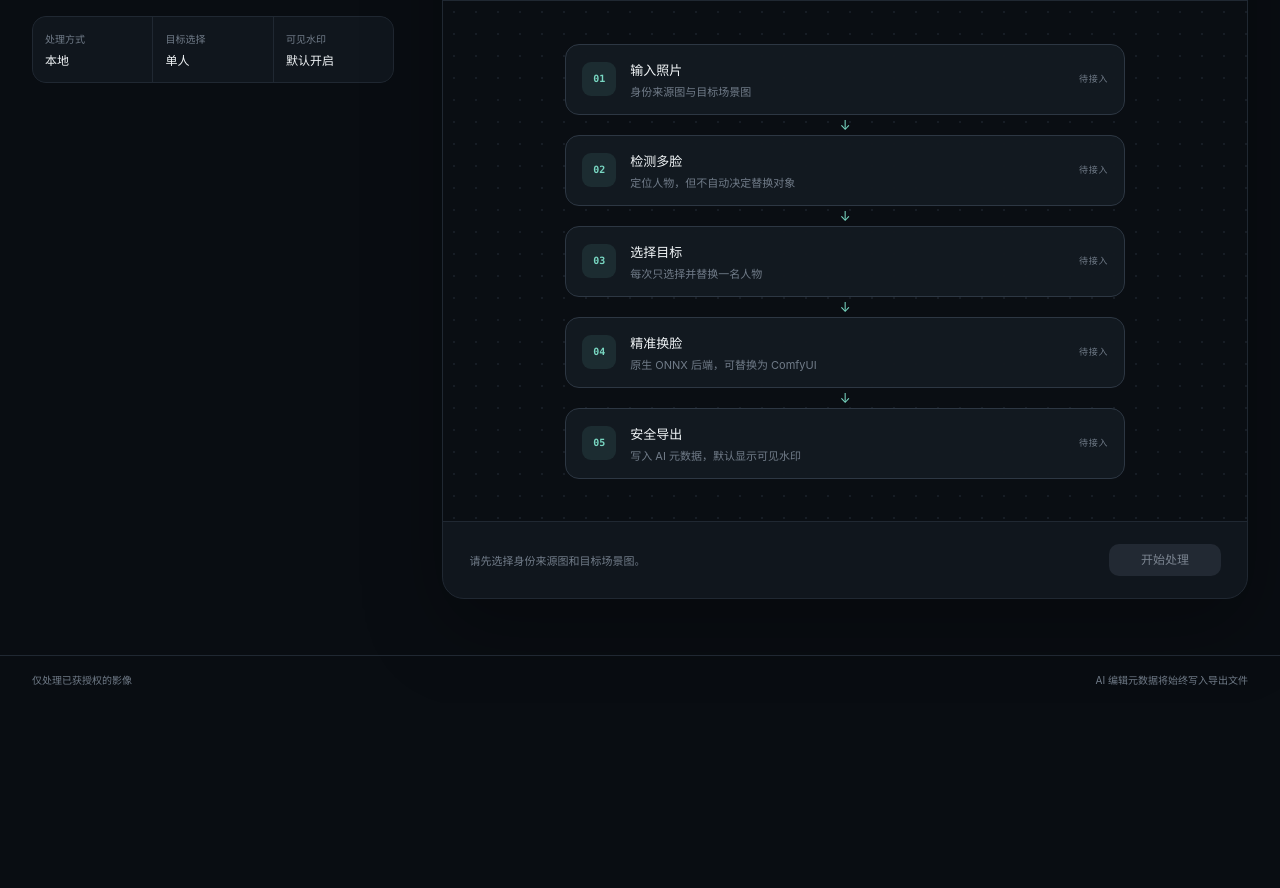
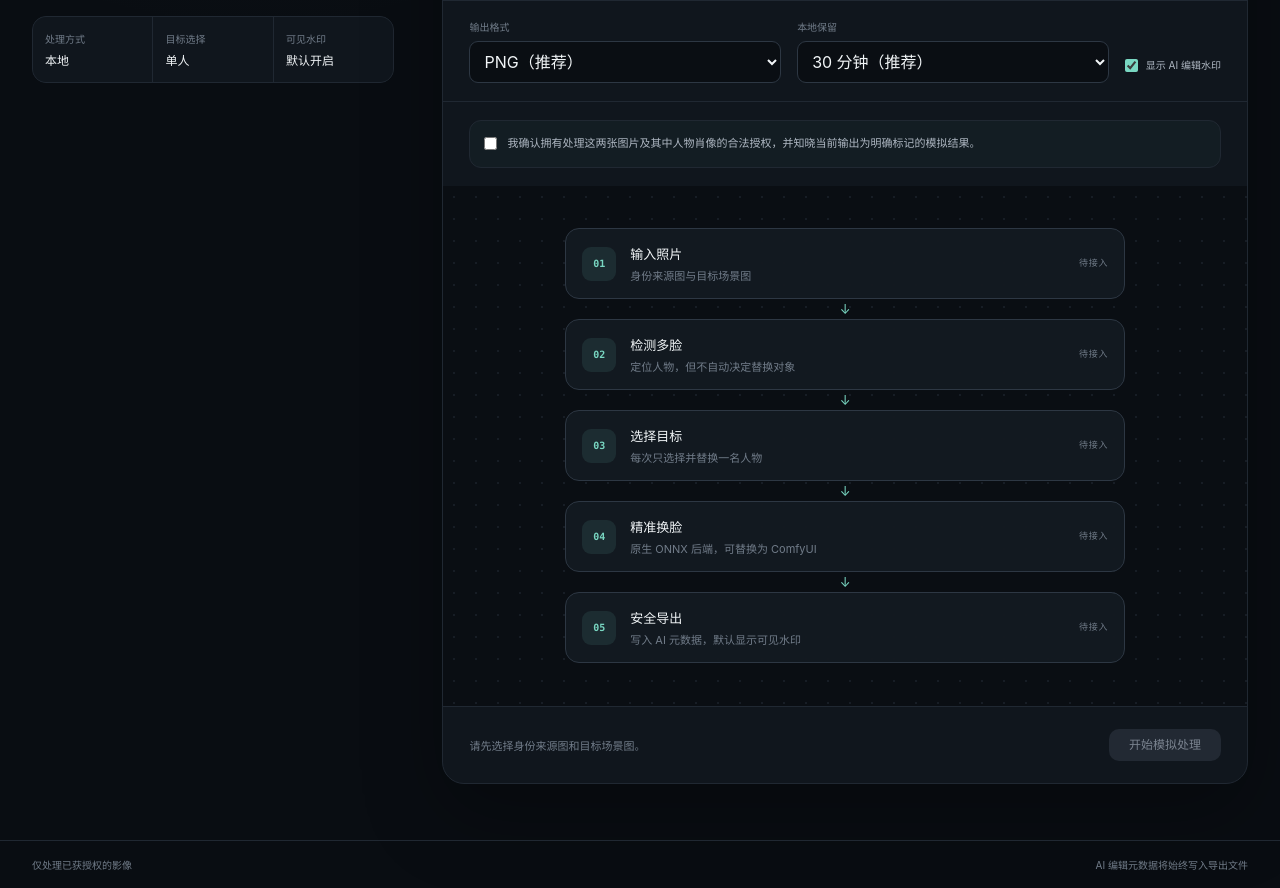
Before and after one commit to Wenqi77Zhang/localface-studio, a React (Vite) app in the folder frontend/: page / in a window 1280 px wide. Shown: the part 520-1408 px from the top of the page. Before the commit the page ends 1223 px from the top, so only its background shows below. Built offline with nearby package versions, Linux system fonts and the light colour scheme; no server answers.

Commit message:
feat: submit authorized image tasks

```diff
--- a/frontend/src/App.css
+++ b/frontend/src/App.css
@@ -310,6 +310,65 @@
   color: var(--danger);
 }
 
+.task-options {
+  padding: 18px 26px;
+  display: grid;
+  grid-template-columns: 1fr 1fr auto;
+  align-items: end;
+  gap: 16px;
+  border-bottom: 1px solid var(--border);
+}
+
+.task-options label > span {
+  display: block;
+  margin-bottom: 7px;
+  color: var(--text-muted);
+  font-size: 10px;
+}
+
+.task-options select {
+  width: 100%;
+  padding: 9px 32px 9px 10px;
+  border: 1px solid var(--border-strong);
+  border-radius: 9px;
+  color: var(--text-strong);
+  background: #0a0e13;
+}
+
+.task-options .checkbox-option {
+  min-height: 38px;
+  display: flex;
+  align-items: center;
+  gap: 8px;
+  color: var(--text);
+  font-size: 11px;
+}
+
+.task-options .checkbox-option span {
+  margin: 0;
+  color: inherit;
+}
+
+.authorization {
+  margin: 18px 26px;
+  padding: 14px;
+  display: flex;
+  align-items: flex-start;
+  gap: 10px;
+  border: 1px solid var(--border);
+  border-radius: 12px;
+  color: var(--text);
+  background: rgba(121, 215, 194, 0.035);
+  font-size: 11px;
+  line-height: 1.6;
+}
+
+.authorization input,
+.checkbox-option input {
+  margin: 2px 0 0;
+  accent-color: var(--accent);
+}
+
 .workflow-canvas {
   min-height: 520px;
   padding: 34px;
@@ -398,14 +457,25 @@
   font-size: 11px;
 }
 
+.submit-error {
+  margin-top: 6px !important;
+  color: var(--danger) !important;
+}
+
 .workflow-footer button {
   min-width: 112px;
   padding: 10px 16px;
   border: 0;
   border-radius: 10px;
+  color: #07110f;
+  background: var(--accent);
+  font: 600 12px/1 var(--sans);
+  cursor: pointer;
+}
+
+.workflow-footer button:disabled {
   color: #7b8490;
   background: #222933;
-  font: 600 12px/1 var(--sans);
   cursor: not-allowed;
 }
 
@@ -450,6 +520,15 @@
     padding-inline: 18px;
   }
 
+  .task-options {
+    grid-template-columns: 1fr;
+    padding-inline: 18px;
+  }
+
+  .authorization {
+    margin-inline: 18px;
+  }
+
   .workflow-node { grid-template-columns: auto 1fr; }
 
   .node-state { display: none; }
--- a/frontend/src/App.tsx
+++ b/frontend/src/App.tsx
@@ -1,10 +1,12 @@
-import { useEffect, useState } from 'react'
+import { type FormEvent, useEffect, useRef, useState } from 'react'
 import './App.css'
 import PhotoPicker from './PhotoPicker'
-import { checkHealth, establishSession } from './api'
+import { checkHealth, createTask, establishSession, type CreatedTask } from './api'
 
 type ApiState = 'checking' | 'online' | 'offline'
 type SessionState = 'checking' | 'ready' | 'unavailable'
+type OutputFormat = 'png' | 'jpeg'
+type Retention = '30m' | '24h' | '7d'
 
 const workflowStages = [
   { number: '01', title: '输入照片', detail: '身份来源图与目标场景图' },
@@ -17,21 +19,29 @@ const workflowStages = [
 function App() {
   const [apiState, setApiState] = useState<ApiState>('checking')
   const [sessionState, setSessionState] = useState<SessionState>('checking')
-  const [, setCsrfToken] = useState<string | null>(null)
+  const [csrfToken, setCsrfToken] = useState<string | null>(null)
   const [sourcePhoto, setSourcePhoto] = useState<File | null>(null)
   const [targetPhoto, setTargetPhoto] = useState<File | null>(null)
+  const [authorizationConfirmed, setAuthorizationConfirmed] = useState(false)
+  const [outputFormat, setOutputFormat] = useState<OutputFormat>('png')
+  const [retention, setRetention] = useState<Retention>('30m')
+  const [watermarkEnabled, setWatermarkEnabled] = useState(true)
+  const [submitting, setSubmitting] = useState(false)
+  const [submitError, setSubmitError] = useState<string | null>(null)
+  const [createdTask, setCreatedTask] = useState<CreatedTask | null>(null)
+  const submitLock = useRef(false)
 
   useEffect(() => {
     const controller = new AbortController()
 
     async function initializeLocalApi() {
       try {
-        const [healthy, csrfToken] = await Promise.all([
+        const [healthy, csrf] = await Promise.all([
           checkHealth(controller.signal),
           establishSession(controller.signal),
         ])
         setApiState(healthy ? 'online' : 'offline')
-        setCsrfToken(csrfToken)
+        setCsrfToken(csrf)
         setSessionState('ready')
       } catch {
         if (!controller.signal.aborted) {
@@ -48,6 +58,59 @@ function App() {
 
   const apiLabel =
     apiState === 'online' ? '在线' : apiState === 'offline' ? '未连接' : '检查中'
+  const canSubmit =
+    apiState === 'online' &&
+    csrfToken !== null &&
+    sourcePhoto !== null &&
+    targetPhoto !== null &&
+    authorizationConfirmed &&
+    !submitting
+
+  function changePhoto(role: 'source' | 'target', file: File | null) {
+    if (role === 'source') {
+      setSourcePhoto(file)
+    } else {
+      setTargetPhoto(file)
+    }
+    setAuthorizationConfirmed(false)
+    setCreatedTask(null)
+    setSubmitError(null)
+  }
+
+  async function submitTask(event: FormEvent<HTMLFormElement>) {
+    event.preventDefault()
+    if (
+      submitLock.current ||
+      !canSubmit ||
+      csrfToken === null ||
+      sourcePhoto === null ||
+      targetPhoto === null
+    ) {
+      return
+    }
+    submitLock.current = true
+    setSubmitting(true)
+    setSubmitError(null)
+    setCreatedTask(null)
+    try {
+      const task = await createTask({
+        authorizationConfirmed,
+        csrfToken,
+        outputFormat,
+        retention,
+        source: sourcePhoto,
+        target: targetPhoto,
+        watermarkEnabled,
+      })
+      setCreatedTask(task)
+      setAuthorizationConfirmed(false)
+    } catch (error) {
+      setSubmitError(error instanceof Error ? error.message : '任务提交失败。')
+    } finally {
+      submitLock.current = false
+      setSubmitting(false)
+    }
+  }
 
   return (
     <div className="app-shell">
@@ -94,7 +157,7 @@ function App() {
           </dl>
         </aside>
 
-        <section className="workflow-panel" aria-labelledby="workflow-title">
+        <form className="workflow-panel" aria-labelledby="workflow-title" onSubmit={submitTask}>
           <div className="workflow-heading">
             <div>
               <span className="eyebrow">Workflow preview</span>
@@ -108,15 +171,58 @@ function App() {
               label="身份来源图"
               detail="提供需要保留的身份特征"
               file={sourcePhoto}
-              onChange={setSourcePhoto}
+              onChange={(file) => changePhoto('source', file)}
             />
             <PhotoPicker
               label="目标场景图"
               detail="提供姿态、背景与待替换人物"
               file={targetPhoto}
-              onChange={setTargetPhoto}
+              onChange={(file) => changePhoto('target', file)}
             />
           </div>
+
+          <section className="task-options" aria-label="处理设置">
+            <label>
+              <span>输出格式</span>
+              <select
+                value={outputFormat}
+                onChange={(event) => setOutputFormat(event.currentTarget.value as OutputFormat)}
+              >
+                <option value="png">PNG（推荐）</option>
+                <option value="jpeg">JPEG</option>
+              </select>
+            </label>
+            <label>
+              <span>本地保留</span>
+              <select
+                value={retention}
+                onChange={(event) => setRetention(event.currentTarget.value as Retention)}
+              >
+                <option value="30m">30 分钟（推荐）</option>
+                <option value="24h">24 小时</option>
+                <option value="7d">7 天（上限）</option>
+              </select>
+            </label>
+            <label className="checkbox-option">
+              <input
+                type="checkbox"
+                checked={watermarkEnabled}
+                onChange={(event) => setWatermarkEnabled(event.currentTarget.checked)}
+              />
+              <span>显示 AI 编辑水印</span>
+            </label>
+          </section>
+
+          <label className="authorization">
+            <input
+              type="checkbox"
+              checked={authorizationConfirmed}
+              onChange={(event) => setAuthorizationConfirmed(event.currentTarget.checked)}
+            />
+            <span>
+              我确认拥有处理这两张图片及其中人物肖像的合法授权，并知晓当前输出为明确标记的模拟结果。
+            </span>
+          </label>
 
           <div className="workflow-canvas">
             <div className="canvas-grid" aria-hidden="true" />
@@ -140,16 +246,21 @@ function App() {
           </div>
 
           <footer className="workflow-footer">
-            <p>
-              {sourcePhoto && targetPhoto
-                ? '两张图片已就绪；下一步将加入逐次授权与处理参数。'
-                : '请先选择身份来源图和目标场景图。'}
-            </p>
-            <button type="button" disabled title="将在模型阶段启用">
-              开始处理
+            <div aria-live="polite">
+              <p>
+                {createdTask
+                  ? `任务已提交：${createdTask.status}`
+                  : sourcePhoto && targetPhoto
+                    ? '两张图片已就绪，请确认授权后提交。'
+                    : '请先选择身份来源图和目标场景图。'}
+              </p>
+              {submitError && <p className="submit-error">{submitError}</p>}
+            </div>
+            <button type="submit" disabled={!canSubmit}>
+              {submitting ? '正在提交…' : '开始模拟处理'}
             </button>
           </footer>
-        </section>
+        </form>
       </main>
 
       <footer className="legal-footer">
--- a/frontend/src/api.ts
+++ b/frontend/src/api.ts
@@ -1,4 +1,5 @@
 const API_ROOT = '/api/v1'
+const CSRF_HEADER = 'X-CSRF-Token'
 
 type JsonObject = Record<string, unknown>
 
@@ -40,3 +41,57 @@ export async function establishSession(signal: AbortSignal): Promise<string> {
   }
   return payload.csrf_token
 }
+
+export interface CreateTaskInput {
+  authorizationConfirmed: boolean
+  csrfToken: string
+  outputFormat: 'png' | 'jpeg'
+  retention: '30m' | '24h' | '7d'
+  source: File
+  target: File
+  watermarkEnabled: boolean
+}
+
+export interface CreatedTask {
+  expiresAt: string
+  status: string
+  taskId: string
+}
+
+export async function createTask(input: CreateTaskInput): Promise<CreatedTask> {
+  const form = new FormData()
+  form.set('source', input.source)
+  form.set('target', input.target)
+  form.set('authorization_confirmed', String(input.authorizationConfirmed))
+  form.set('output_format', input.outputFormat)
+  form.set('watermark_enabled', String(input.watermarkEnabled))
+  form.set('retention', input.retention)
+
+  const response = await fetch(`${API_ROOT}/tasks`, {
+    method: 'POST',
+    credentials: 'same-origin',
+    headers: { [CSRF_HEADER]: input.csrfToken },
+    body: form,
+  })
+  const payload = await readJson(response)
+  if (!response.ok) {
+    const detail =
+      isObject(payload) && typeof payload.detail === 'string'
+        ? payload.detail
+        : '任务提交失败，请检查图片与处理选项。'
+    throw new Error(detail)
+  }
+  if (
+    !isObject(payload) ||
+    typeof payload.task_id !== 'string' ||
+    typeof payload.status !== 'string' ||
+    typeof payload.expires_at !== 'string'
+  ) {
+    throw new Error('后端返回了无效的任务信息。')
+  }
+  return {
+    taskId: payload.task_id,
+    status: payload.status,
+    expiresAt: payload.expires_at,
+  }
+}
--- a/frontend/src/index.css
+++ b/frontend/src/index.css
@@ -42,7 +42,8 @@ body {
 }
 
 button,
-input { font: inherit; }
+input,
+select { font: inherit; }
 
 ::selection {
   color: var(--text-strong);
```
